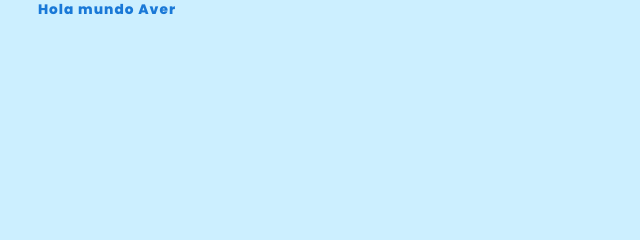
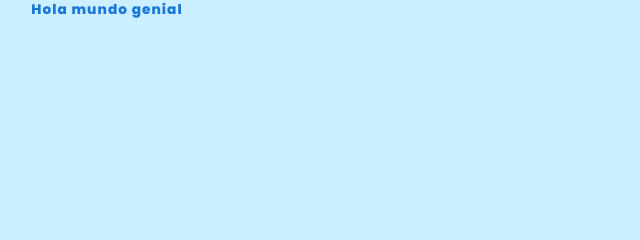
Before and after one commit to wtaype/cartadehawka, a website built with Vite: page index.html in a window 1280 px wide. Shown: the top 240 px of the page, 533-1173 px from the left. Built offline with nearby package versions, Linux system fonts and the light colour scheme.

Commit message:
Actualizacion Principal One

```diff
--- a/index.html
+++ b/index.html
@@ -10,6 +10,6 @@
     <script type="module" src="./main.js" defer></script>
   </head>
   <body>
-    <h1>Hola mundo Aver</h1>
+    <h1>Hola mundo genial</h1>
   </body>
 </html>
```
